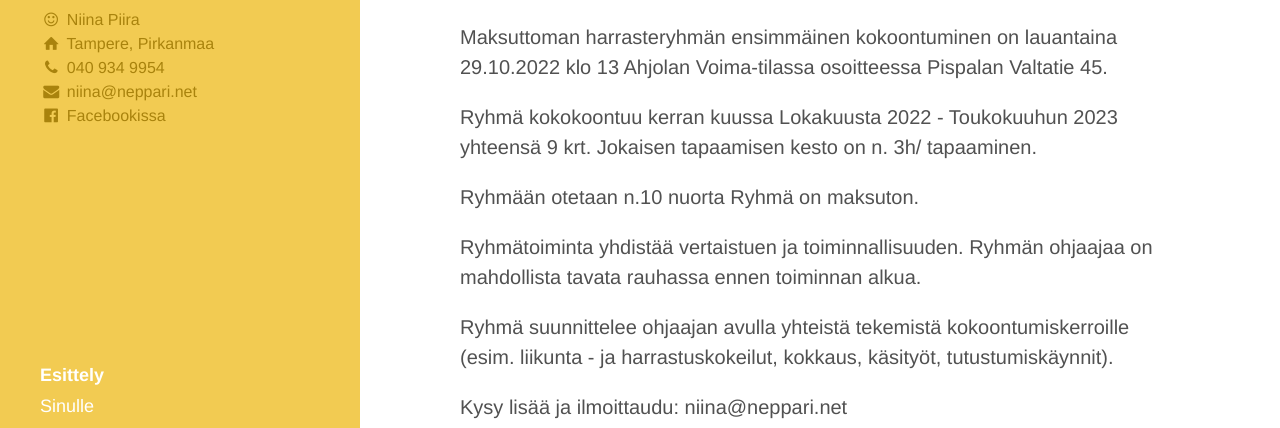
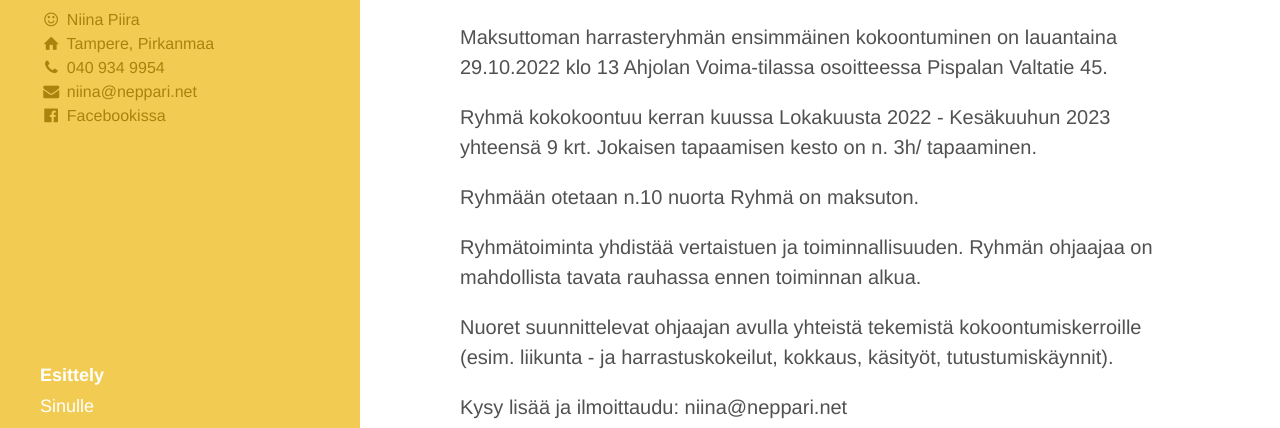
Before and after one commit to niinapiira/neppari.net, a Jekyll site: the page built from index.md, in a window 1280 px wide and 900 px high, scrolled down 1534 px. Shown: the part 154-582 px from the top of the window. Built offline with Jekyll 4.4.1, drawn with Linux system fonts in a browser that asks for light colours.

Commit message:
Update index.md

```diff
--- a/index.md
+++ b/index.md
@@ -54,14 +54,14 @@ Neppari toteuttaa yhteistyössä Ahjolan kanssa neurokirjon nuorten vertaisryhm
 
 Maksuttoman harrasteryhmän ensimmäinen kokoontuminen on lauantaina 29.10.2022 klo 13 Ahjolan Voima-tilassa osoitteessa Pispalan Valtatie 45.
 
-Ryhmä kokokoontuu kerran kuussa Lokakuusta 2022 - Toukokuuhun 2023 yhteensä 9 krt. Jokaisen tapaamisen kesto on n. 3h/ tapaaminen.
+Ryhmä kokokoontuu kerran kuussa Lokakuusta 2022 - Kesäkuuhun 2023 yhteensä 9 krt. Jokaisen tapaamisen kesto on n. 3h/ tapaaminen.
 
 Ryhmään otetaan n.10 nuorta
 Ryhmä on maksuton.
 
 Ryhmätoiminta yhdistää vertaistuen ja toiminnallisuuden. Ryhmän ohjaajaa on mahdollista tavata rauhassa ennen toiminnan alkua.
 
-Ryhmä suunnittelee ohjaajan avulla yhteistä tekemistä kokoontumiskerroille (esim.
+Nuoret suunnittelevat ohjaajan avulla yhteistä tekemistä kokoontumiskerroille (esim.
 liikunta - ja harrastuskokeilut, kokkaus, käsityöt, tutustumiskäynnit).
 
 Kysy lisää ja ilmoittaudu: niina@neppari.net
```
